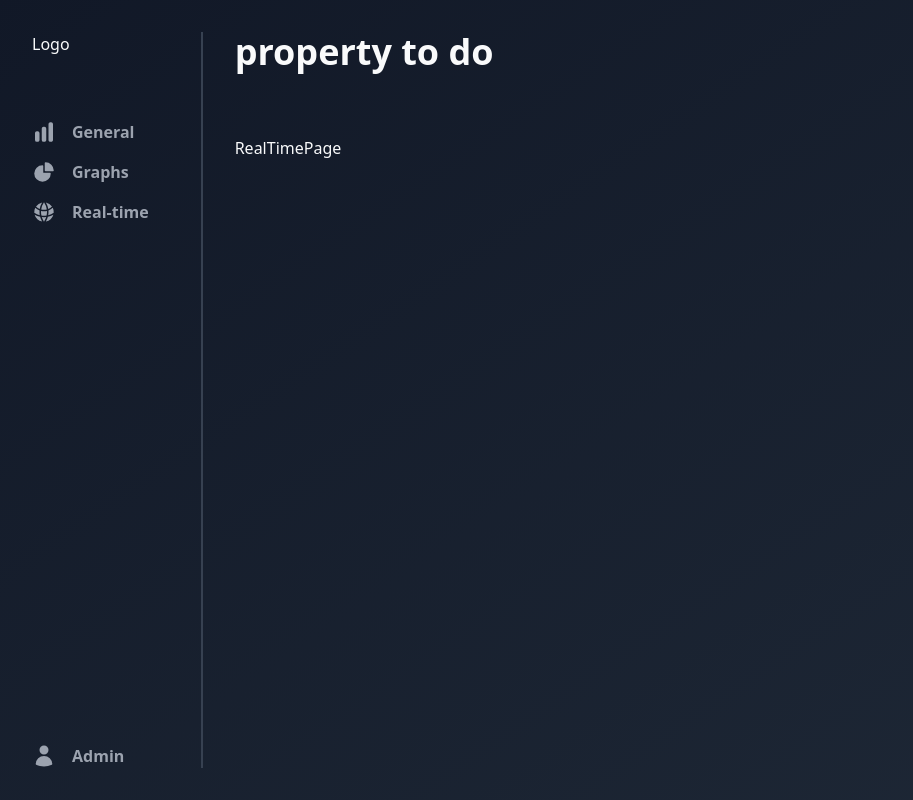
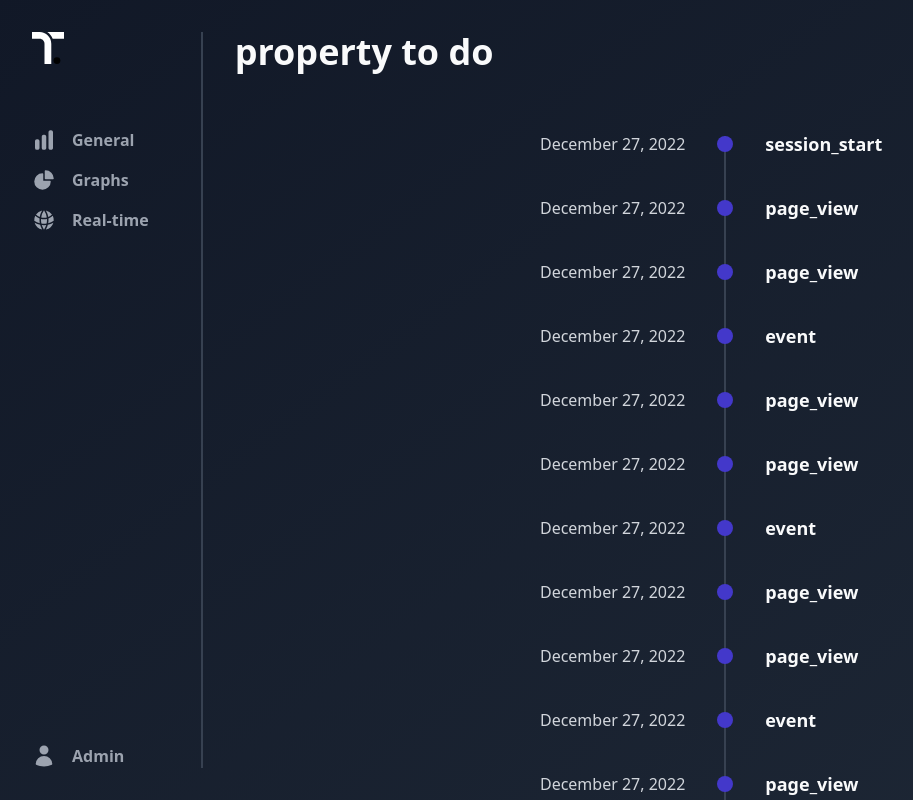
Before and after one commit to Borys35/analytics, a Next.js app in the folder dashboard/: page /dashboard/1/real-time in a window 1280 px wide. Shown: the top 800 px of the page, without its empty margins (16-929 px from the left). Built offline with nearby package versions, Linux system fonts and the light colour scheme.

Commit message:
Style real-time page / Add logo

```diff
--- a/dashboard/app/dashboard/[id]/real-time/page.tsx
+++ b/dashboard/app/dashboard/[id]/real-time/page.tsx
@@ -1,5 +1,24 @@
+import RealTimeItem from "@/ui/dashboard/property/RealTimeItem";
+
 const RealTimePage = () => {
-  return <div>RealTimePage</div>;
+  return (
+    <div className="flex flex-col gap-12 items-center relative">
+      <div className="-z-10 absolute top-0 bottom-0 left-1/2 -translate-x-1/2 border-r-2 border-neutral-700"></div>
+      <RealTimeItem name="session_start" date={new Date().toString()} />
+      <RealTimeItem name="page_view" date={new Date().toString()} />
+      <RealTimeItem name="page_view" date={new Date().toString()} />
+      <RealTimeItem name="event" date={new Date().toString()} />
+      <RealTimeItem name="page_view" date={new Date().toString()} />
+      <RealTimeItem name="page_view" date={new Date().toString()} />
+      <RealTimeItem name="event" date={new Date().toString()} />
+      <RealTimeItem name="page_view" date={new Date().toString()} />
+      <RealTimeItem name="page_view" date={new Date().toString()} />
+      <RealTimeItem name="event" date={new Date().toString()} />
+      <RealTimeItem name="page_view" date={new Date().toString()} />
+      <RealTimeItem name="page_view" date={new Date().toString()} />
+      <RealTimeItem name="event" date={new Date().toString()} />
+    </div>
+  );
 };
 
 export default RealTimePage;
--- a/dashboard/ui/atoms/Logo.tsx
+++ b/dashboard/ui/atoms/Logo.tsx
@@ -1,5 +1,32 @@
 const Logo = () => {
-  return <div>Logo</div>;
+  return (
+    <svg
+      id="Layer_2"
+      data-name="Layer 2"
+      xmlns="http://www.w3.org/2000/svg"
+      viewBox="0 0 141.44 141.45"
+      className="w-8 h-8"
+    >
+      <defs>
+        <style></style>
+      </defs>
+      <g id="Layer_1-2" data-name="Layer 1">
+        <g>
+          <path
+            className="cls-1"
+            fill="#ffffff"
+            d="m33.81,0H0v30h33.81c11.84,0,21.44,9.6,21.44,21.44v90.01h30V51.44C85.25,23.08,62.17,0,33.81,0Z"
+          />
+          <path
+            className="cls-1"
+            fill="#ffffff"
+            d="m141.44,0v30h-50.05c-4.62-12.38-13.13-22.87-24.02-30h74.07Z"
+          />
+          <circle className="cls-1" cx="110.25" cy="126.45" r="15" />
+        </g>
+      </g>
+    </svg>
+  );
 };
 
 export default Logo;
--- /dev/null
+++ b/dashboard/ui/dashboard/property/RealTimeItem.tsx
@@ -0,0 +1,24 @@
+import { FC } from "react";
+
+interface Props {
+  name: string;
+  date: string;
+}
+
+const RealTimeItem: FC<Props> = ({ name, date }) => {
+  return (
+    <div className="relative">
+      <p className="absolute top-1/2 -translate-y-1/2 right-full -translate-x-8 w-max">
+        {Intl.DateTimeFormat("en", { dateStyle: "long" }).format(
+          new Date(date)
+        )}
+      </p>
+      <div className="w-4 h-4 rounded-full bg-primary-700"></div>
+      <p className="absolute top-1/2 -translate-y-1/2 left-full translate-x-8 w-max text-neutral-50 font-bold text-lg">
+        {name}
+      </p>
+    </div>
+  );
+};
+
+export default RealTimeItem;
--- a/dashboard/ui/dashboard/sidebar/Sidebar.tsx
+++ b/dashboard/ui/dashboard/sidebar/Sidebar.tsx
@@ -11,7 +11,9 @@ const Sidebar: FC<Props> = ({ children }) => {
   return (
     <div className="col-start-1 col-end-4 xl:col-end-3 w-full h-screen pb-8 lg:pb-16 md:sticky top-0">
       <div className="flex flex-col border-r-2 h-full border-r-neutral-700">
-        <Logo />
+        <Link href="/dashboard">
+          <Logo />
+        </Link>
         <div className="mt-16 flex-1 flex flex-col justify-between">
           <div className="flex flex-col gap-4 items-start">{children}</div>
           <div className="flex flex-col gap-4 items-start">
```
Also changed, not shown: dashboard/assets/logo.svg (added).
